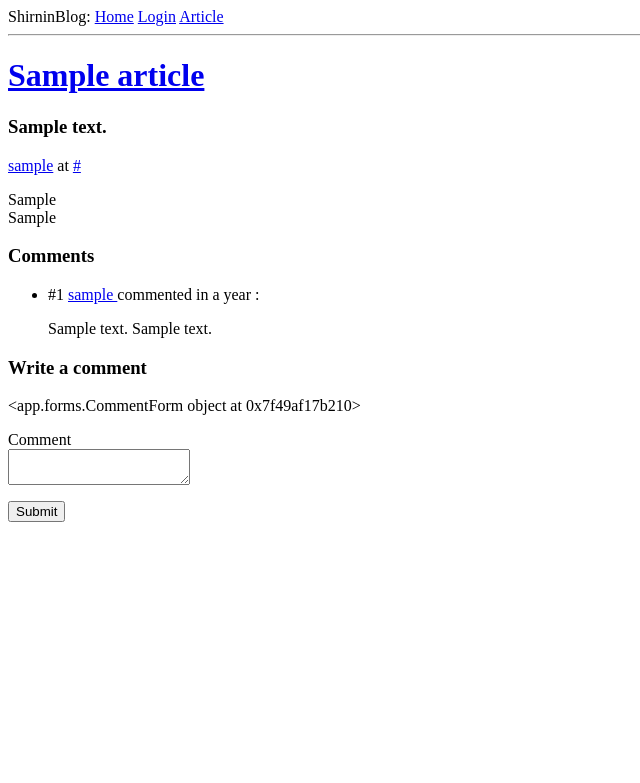
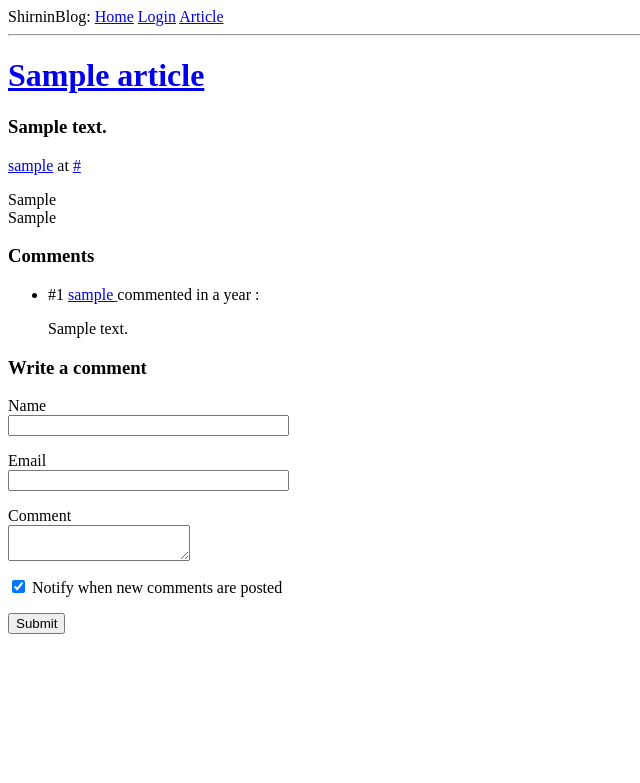
Before and after one commit to odyssey121/blog, a Flask app: page /articles/1 in a window 1280 px wide. Shown: the top 783 px of the page, without its empty margins (0-640 px from the left). Run offline with Flask 2, Linux system fonts and the light colour scheme; tables that the repository leaves empty hold one stand-in row (values such as "Sample post"); some libraries are stand-ins or nearby versions.

Commit message:
comment htm_body

```diff
--- a/app/__init__.py
+++ b/app/__init__.py
@@ -4,7 +4,7 @@ from flask_sqlalchemy import SQLAlchemy
 from flask_migrate import Migrate
 from flask_login import LoginManager
 from flask_moment import Moment
-from flaskext.markdown import Markdown
+# from flaskext.markdown import Markdown
 from flask_pagedown import PageDown
 
 app = Flask(__name__)
@@ -15,7 +15,6 @@ migrate = Migrate(app, db)
 
 moment = Moment(app)
 
-md = Markdown(app, output_format = 'html')
 pagedown = PageDown(app)
 
 login = LoginManager(app)
--- a/app/templates/articles/_comment.html
+++ b/app/templates/articles/_comment.html
@@ -14,7 +14,7 @@
 	commented {{moment(comment.timestamp).fromNow()}} :
 </p>
 <div class='comment-body'>
-	{{comment.body}}
-	{{comment.body_html | safe}}
+
+	{{comment.body_html}}
 
 </div>
--- a/app/templates/articles/article.html
+++ b/app/templates/articles/article.html
@@ -21,7 +21,7 @@
 	{% include 'articles/_comments.html' %}
 {% endif %}
 <h3 id='comment-form'>Write a comment</h3>
-{{form}}
+{% if current_user.is_authenticated %}
 	<form action="" method="post" novalidate>
 	        {{ form.hidden_tag() }}
 	        <p>
@@ -33,4 +33,33 @@
 	        </p>
 	        <p>{{ form.submit() }}</p>
 	</form>
+{% endif %}
+{% if current_user.is_anonymous %}
+	<form action="" method="post" novalidate>
+	        {{ form.hidden_tag() }}
+	        <p>
+	            {{ form.name.label }}<br>
+	            {{ form.name(size=32) }}<br>
+	            {% for error in form.name.errors %}
+	                <span style="color: red;">[{{ error }}]</span>
+	            {% endfor %}
+	        </p>
+	        <p>
+	            {{ form.email.label }}<br>
+	            {{ form.email(size=32) }}<br>
+	            {% for error in form.email.errors %}
+	                <span style="color: red;">[{{ error }}]</span>
+	            {% endfor %}
+	        </p>
+	        <p>
+	            {{ form.body.label }}<br>
+	            {{ form.body(size=32) }}<br>
+	            {% for error in form.body.errors %}
+	                <span style="color: red;">[{{ error }}]</span>
+	            {% endfor %}
+	        </p>
+	        <p>{{ form.notify()}} {{form.notify.label}}</p>
+	        <p>{{ form.submit() }}</p>
+	</form>
+{% endif %}
 {% endblock %}
--- a/app/templates/base.html
+++ b/app/templates/base.html
@@ -39,6 +39,7 @@
         {% block scripts %}
           {{ moment.include_jquery() }}
           {{ moment.include_moment() }}
+          {{pagedown.include_pagedown()}}
         {% endblock %}
     </body>
 </html>
```
Also changed, not shown: app/models.py (+15 -1 lines). Lines whose indentation alone changed are shown as unchanged.
